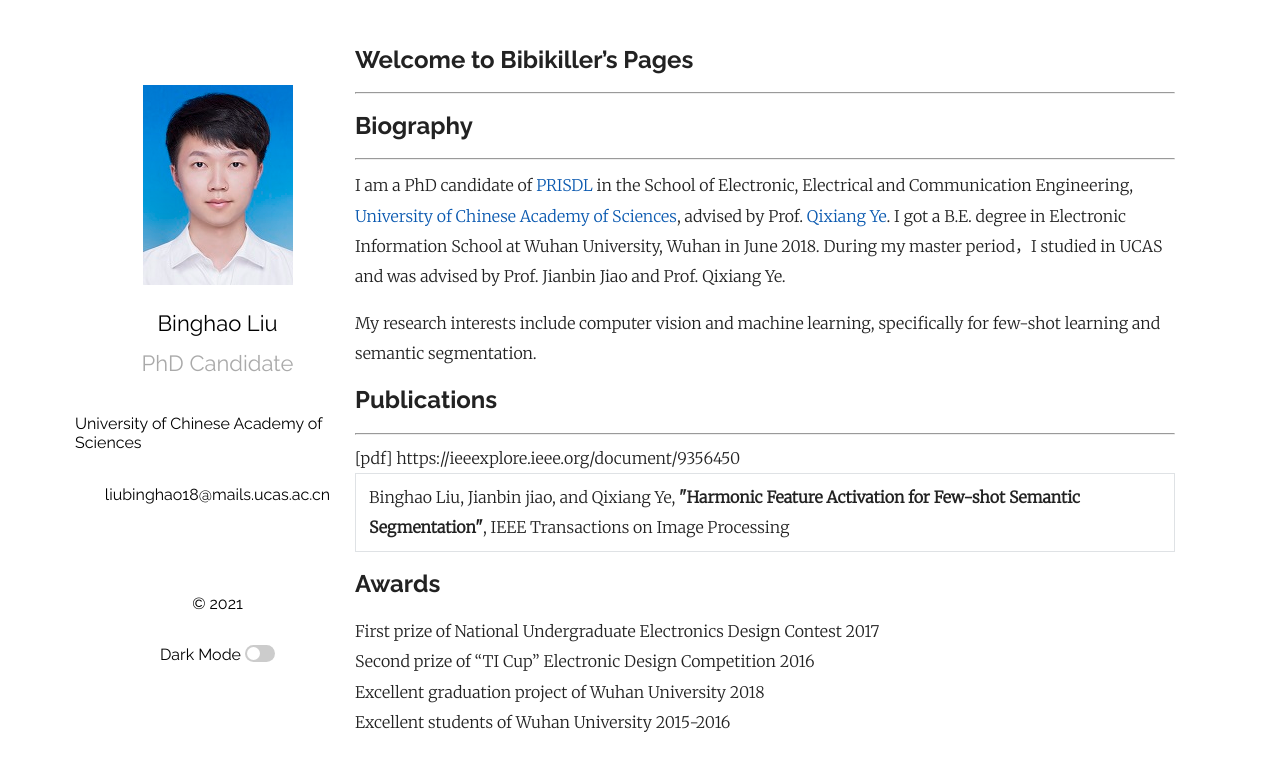
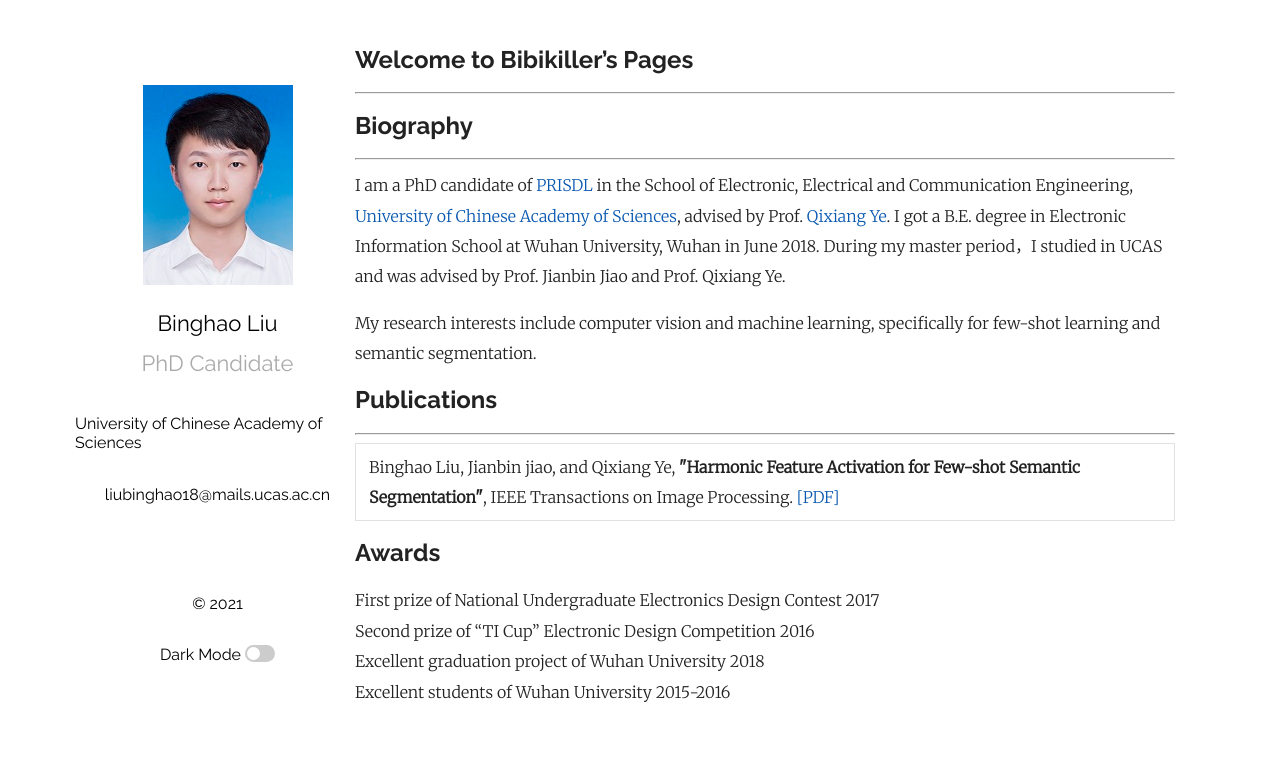
Before and after one commit to Bibikiller/Bibikiller.github.io, a Jekyll site: the page built from index.md, in a window 1280 px wide. Shown: the top 771 px of the page. Built offline with Jekyll 4.4.1, drawn with Linux system fonts in a browser that asks for light colours; some web fonts are replaced; our own code applies the rules of GitHub Pages for plain Markdown files; a script that is not in the unit is left out; comment, search, counter and statistics services are not loaded; part of the change alters nothing that is shown.

Commit message:
Update index.md

```diff
--- a/index.md
+++ b/index.md
@@ -13,8 +13,8 @@ My research interests include computer vision and machine learning, specifically
 <tr>
 <td>Binghao Liu, Jianbin jiao, and Qixiang Ye,
 <b>"Harmonic Feature Activation for Few-shot Semantic Segmentation"</b>,
-IEEE Transactions on Image Processing </td>
-[pdf] https://ieeexplore.ieee.org/document/9356450
+IEEE Transactions on Image Processing. <a href="https://ieeexplore.ieee.org/document/9356450">[PDF]</a>
+</td>
 </tr>
 </table>
 
```
